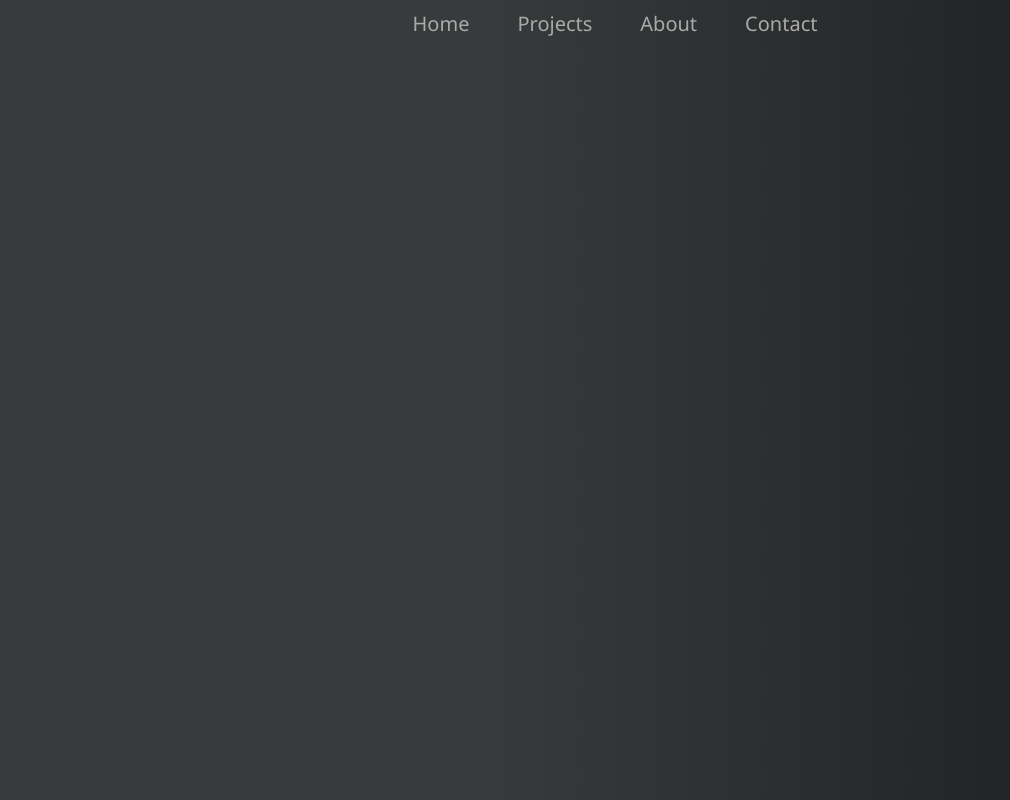
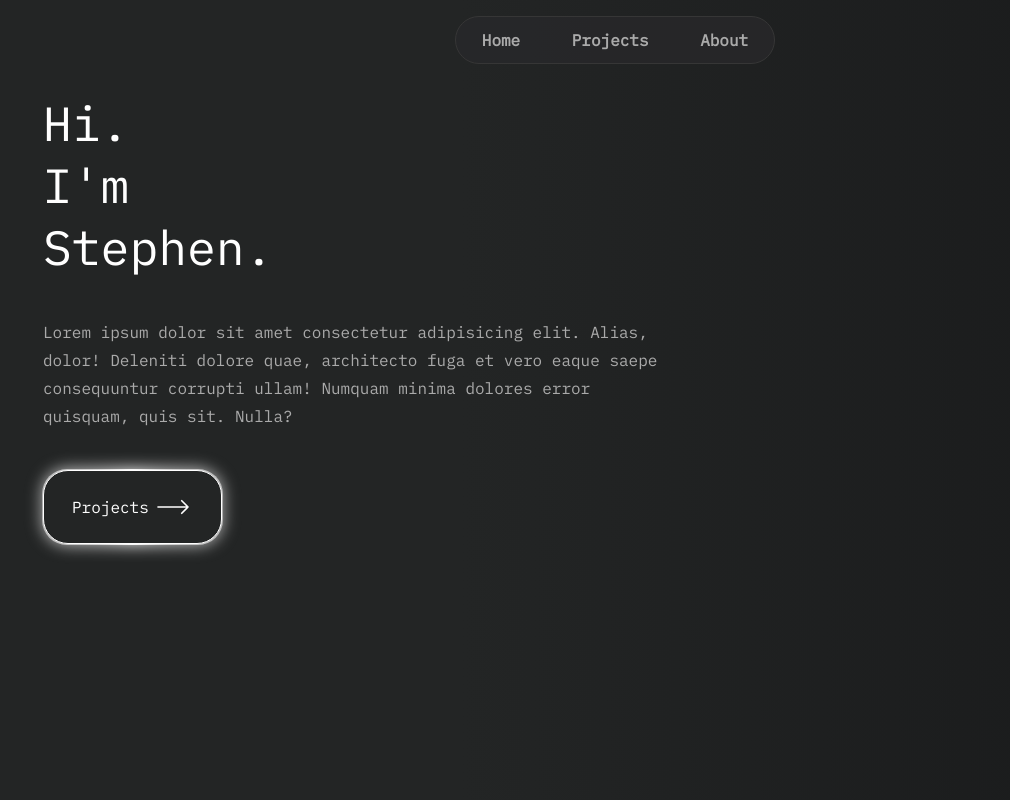
Before and after one commit to amazinglynormal/personal-site, a plain HTML site: page src/index.html in a window 1280 px wide. Shown: the whole page, without its empty margins (25-1035 px from the left). Drawn offline with Linux system fonts and the light colour scheme.

Commit message:
refactor landing page main content

```diff
--- a/src/index.html
+++ b/src/index.html
@@ -3,6 +3,12 @@
   <head>
     <meta charset="UTF-8" />
     <meta name="viewport" content="width=device-width, initial-scale=1.0" />
+    <link rel="preconnect" href="https://fonts.googleapis.com" />
+    <link rel="preconnect" href="https://fonts.gstatic.com" crossorigin />
+    <link
+      href="https://fonts.googleapis.com/css2?family=IBM+Plex+Mono&display=swap"
+      rel="stylesheet"
+    />
     <link rel="stylesheet" href="styles.css" />
     <script src="./index.js" defer></script>
     <title>Stephen Brady | Software Developer</title>
@@ -14,9 +20,34 @@
           <a href="/" class="navbar-link">Home</a>
           <a href="/projects" class="navbar-link">Projects</a>
           <a href="/about" class="navbar-link">About</a>
-          <a href="/contact" class="navbar-link">Contact</a>
         </nav>
       </div>
     </header>
+    <main class="landing-page__main-content">
+      <h1 class="landing-page__heading">Hi. <br />I'm <br />Stephen.</h1>
+      <p class="landing-page__intro">
+        Lorem ipsum dolor sit amet consectetur adipisicing elit. Alias, dolor!
+        Deleniti dolore quae, architecto fuga et vero eaque saepe consequuntur
+        corrupti ullam! Numquam minima dolores error quisquam, quis sit. Nulla?
+      </p>
+      <a href="/projects" class="landing-page__cta-link"
+        >Projects
+        <span
+          ><svg
+            xmlns="http://www.w3.org/2000/svg"
+            fill="none"
+            viewBox="0 0 24 24"
+            stroke-width="1"
+            stroke="currentColor"
+            class="svg-icon"
+          >
+            <path
+              stroke-linecap="round"
+              stroke-linejoin="round"
+              d="M17.25 8.25 21 12m0 0-3.75 3.75M21 12H3"
+            />
+          </svg> </span
+      ></a>
+    </main>
   </body>
 </html>
--- a/src/styles.css
+++ b/src/styles.css
@@ -1,13 +1,9 @@
 :root {
   /* COLOR */
-  --bg: linear-gradient(
-    93deg,
-    rgba(56, 59, 60, 1) 39%,
-    rgba(24, 25, 26, 1) 100%
-  );
-  --bg-plain: rgb(24, 25, 26);
-  --accent: rgb(211, 175, 55);
-  --accent-dark: rgb(187, 149, 23);
+  --bg: linear-gradient(to right, #232525 38%, #18191a);
+  --bg-base: #232525;
+  --accent: #d3af37;
+  --accent-dark: #bb9517;
   --primary-text: #ffffff;
   --secondary-text: #aaaaaa;
   /* SPACING */
@@ -20,6 +16,7 @@
   --spacing-xxl: 2.5rem;
   --spacing-3xl: 3.75rem;
   /* FONTS */
+  --IBM-Plex-Mono: "IBM Plex Mono", monospace;
   --sans-serif: "Segoe UI", Tahoma, Geneva, Verdana, sans-serif;
   --font-s: 0.875rem/1.25 var(--sans-serif);
   --font-std: 1rem/1.5 var(--sans-serif);
@@ -28,6 +25,7 @@
   --font-xxl: bold 3.25rem/1 var(--sans-serif);
   /* MISC */
   --max-width: 75rem;
+  --border-radius: 25px;
 }
 
 * {
@@ -37,17 +35,10 @@
 }
 
 body {
-  font-family: var(--sans-serif);
-  background: var(--bg-plain);
+  font-family: var(--IBM-Plex-Mono);
+  background: var(--bg-base);
   background: var(--bg);
-}
-
-.shadow {
-  box-shadow: rgba(0, 0, 0, 0.19) 0px 10px 20px, rgba(0, 0, 0, 0.23) 0px 6px 6px;
-}
-
-.shadow-click {
-  box-shadow: rgba(0, 0, 0, 0.16) 0px 3px 6px, rgba(0, 0, 0, 0.23) 0px 3px 6px;
+  color: var(--secondary-text);
 }
 
 header,
@@ -55,39 +46,127 @@ main,
 footer {
   max-width: var(--max-width);
   margin: 0 auto;
+  padding-top: 1rem;
 }
 
 .navbar {
+  max-width: 20rem;
+  background-color: #27272ae6;
+  margin: 0 auto;
   height: 3rem;
+  border: 1px solid #363636;
+  border-radius: var(--border-radius);
   display: flex;
   align-items: center;
-  justify-content: center;
-  border-bottom: 1px solid var(--dm-secondary-text);
+  justify-content: space-around;
 }
 
 .navbar-link {
-  font-size: 1.25rem;
   color: var(--secondary-text);
   text-decoration: none;
-  padding: 0.25rem 0.5rem;
-  margin: 0 1rem;
   height: 100%;
-  border-bottom: 2px solid transparent;
+  display: flex;
+  align-items: center;
+  border-bottom: 1px solid transparent;
+  padding: 0 0.8rem;
+  font-weight: bold;
+}
+
+.navbar-link:hover {
+  color: var(--accent);
+}
+
+/* LANDING PAGE */
+
+@property --gradient-angle {
+  syntax: "<angle>";
+  initial-value: 0deg;
+  inherits: false;
+}
+
+.landing-page__main-content {
+  display: flex;
+  flex-direction: column;
+  align-items: flex-start;
+  padding: var(--spacing-xl);
+}
+
+.landing-page__heading {
+  color: var(--primary-text);
+  font-weight: 400;
+  font-size: 3rem;
+}
+
+.landing-page__intro {
+  max-width: 40rem;
+  line-height: 1.75;
+  margin: var(--spacing-xxl) 0;
+}
+
+.landing-page__cta-link {
+  padding: var(--spacing-m) var(--spacing-xl);
+  color: var(--primary-text);
+  text-decoration: none;
+  border: 1px solid var(--primary-text);
+  border-radius: var(--border-radius);
+  background-color: #232525;
+  display: flex;
+  align-items: center;
+  position: relative;
+}
+
+.landing-page__cta-link::before,
+.landing-page__cta-link::after {
+  content: "";
+  position: absolute;
+  inset: -0.15rem;
+  z-index: -1;
+  background: conic-gradient(
+    from var(--gradient-angle),
+    var(--primary-text),
+    var(--secondary-text),
+    var(--primary-text),
+    var(--secondary-text),
+    var(--primary-text)
+  );
+  border-radius: inherit;
+  animation: rotation 2s linear infinite;
+}
+
+.landing-page__cta-link:hover {
+  color: var(--bg-base);
+  background-color: var(--accent);
+  border-color: var(--accent);
+}
+
+.landing-page__cta-link:hover::before,
+.landing-page__cta-link:hover::after {
+  background: conic-gradient(
+    from var(--gradient-angle),
+    var(--accent),
+    var(--accent-dark),
+    var(--accent),
+    var(--accent-dark),
+    var(--accent)
+  );
+}
+
+.landing-page__cta-link::after {
+  filter: blur(0.5rem);
+}
+
+.landing-page__cta-link > span {
+  margin-left: var(--spacing-xxs);
+  width: var(--spacing-xxl);
   display: flex;
   align-items: center;
 }
 
-.navbar-link:hover {
-  border-color: var(--accent);
-  color: var(--accent);
+@keyframes rotation {
+  0% {
+    --gradient-angle: 0deg;
+  }
+  100% {
+    --gradient-angle: 360deg;
+  }
 }
-
-.landing-page-heading {
-  font: var(--font-xxl);
-  color: var(--primary-text);
-}
-
-.landing-page-heading .line-break::before {
-  content: "\a";
-  white-space: pre;
-}
```
